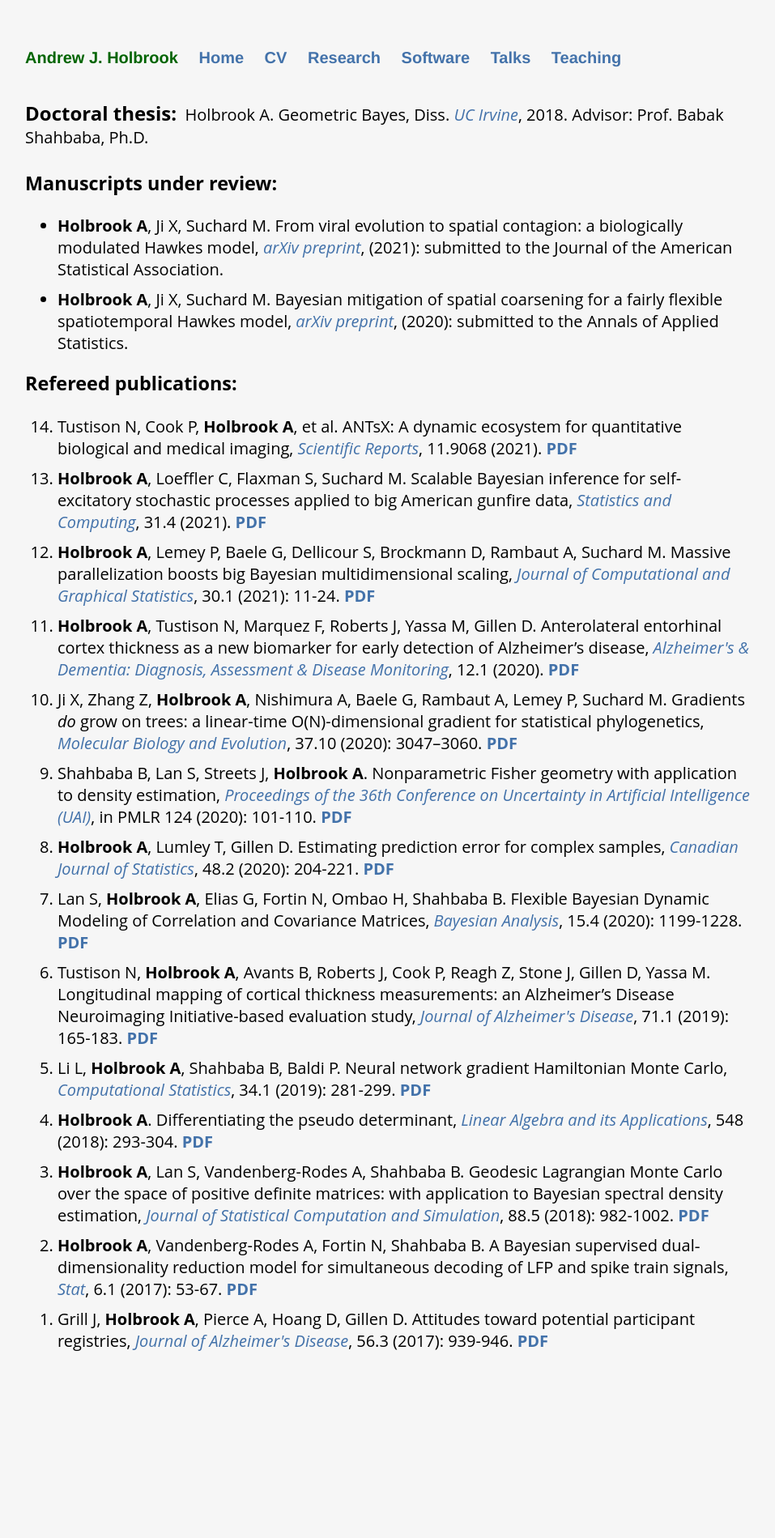
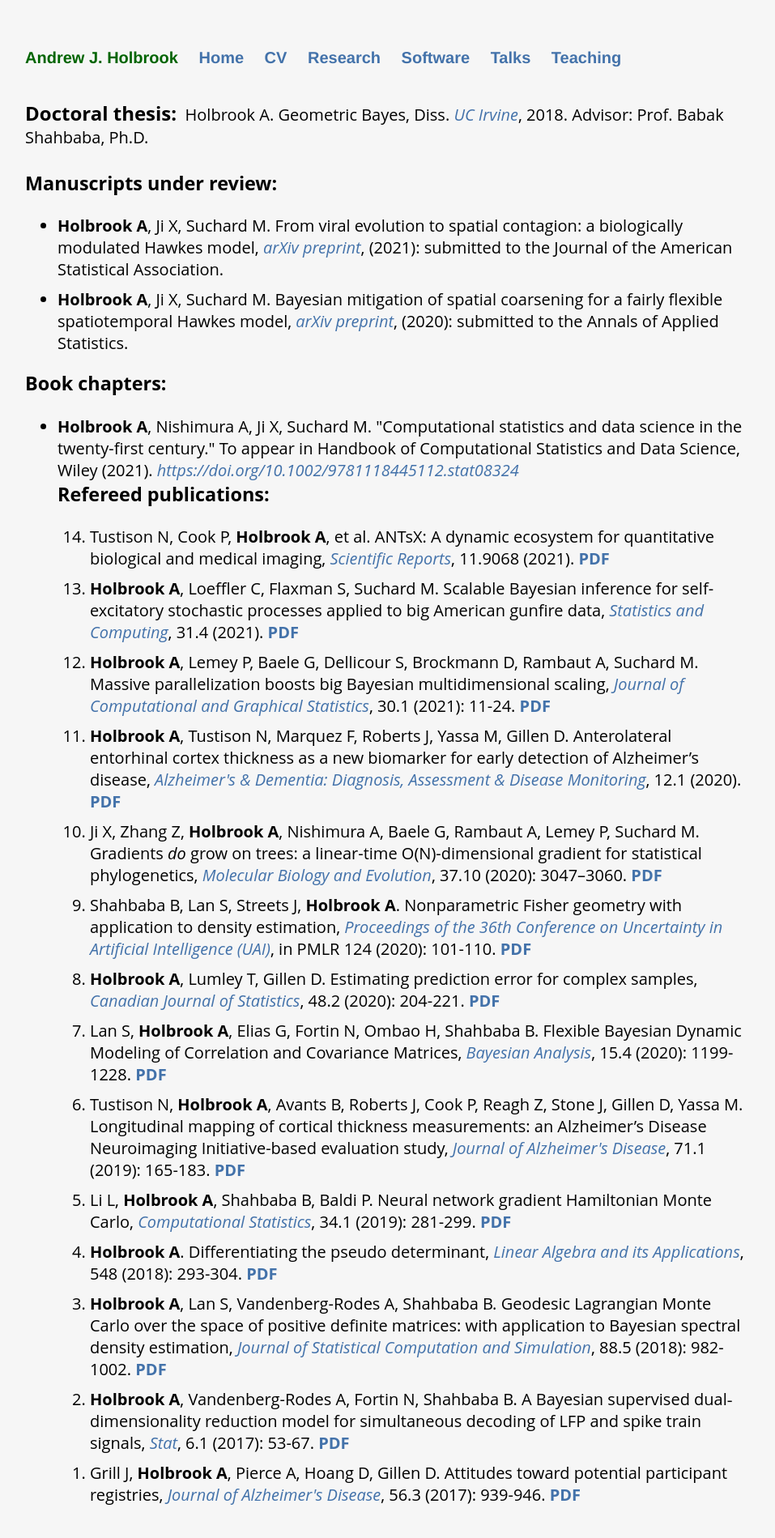
Before and after one commit to andrewjholbrook/andrewjholbrook.github.io, a Jekyll site: the page built from research.html, in a window 1280 px wide. Shown: the whole page at 81% size, without its empty margins (161-1118 px from the left). Built offline with Jekyll 4.4.1, drawn with Linux system fonts in a browser that asks for light colours; a style sheet for code colours, icons or effects is not loaded; before the commit the page ends 1709 px from its top, so only the background shows below that.

Commit message:
Update research.html

```diff
--- a/research.html
+++ b/research.html
@@ -14,6 +14,11 @@
                     <li> <b>Holbrook A</b>, Ji X, Suchard M. From viral evolution to spatial contagion: a biologically modulated Hawkes model, <i><a href="https://arxiv.org/abs/2103.03348" target="_blank">arXiv preprint</a></i>, (2021): submitted to the Journal of the American Statistical Association.
             <li> <b>Holbrook A</b>, Ji X, Suchard M. Bayesian mitigation of spatial coarsening for a fairly flexible spatiotemporal Hawkes model, <i><a href="https://arxiv.org/abs/2010.02994" target="_blank">arXiv preprint</a></i>, (2020): submitted to the Annals of Applied Statistics.
                         </ul>
+
+     <h3>Book chapters:</h3>
+       <ul id="chapters">
+          <li><b>Holbrook A</b>, Nishimura A, Ji X, Suchard M. "Computational statistics and data science in the twenty-first century." To appear in Handbook of Computational Statistics and Data Science, Wiley (2021). <i><a href=" https://doi.org/10.1002/9781118445112.stat08324" target="_blank"> https://doi.org/10.1002/9781118445112.stat08324</a></i> </li>
+       </u>
 
   <h3>Refereed publications:</h3>
 
```
